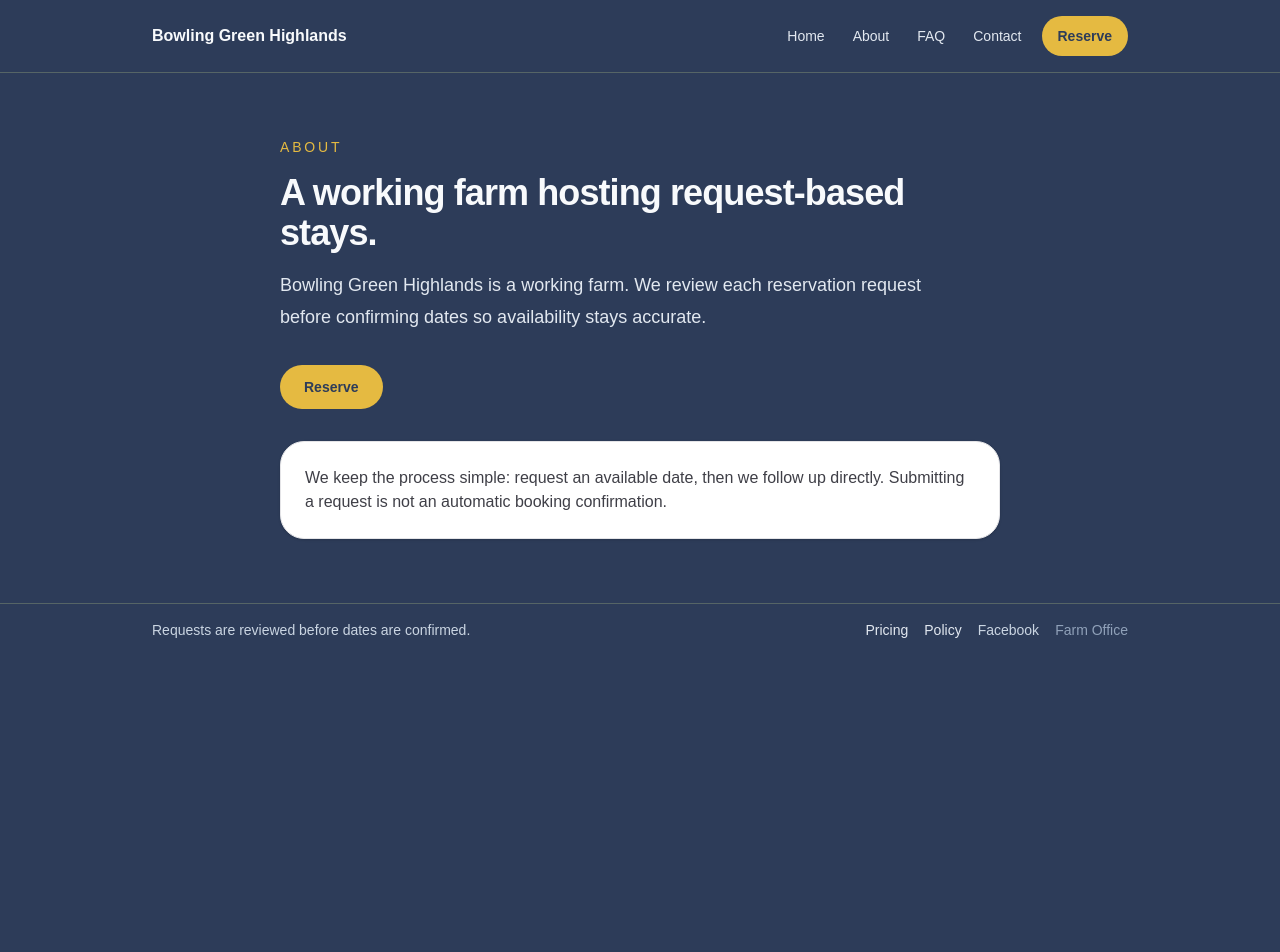
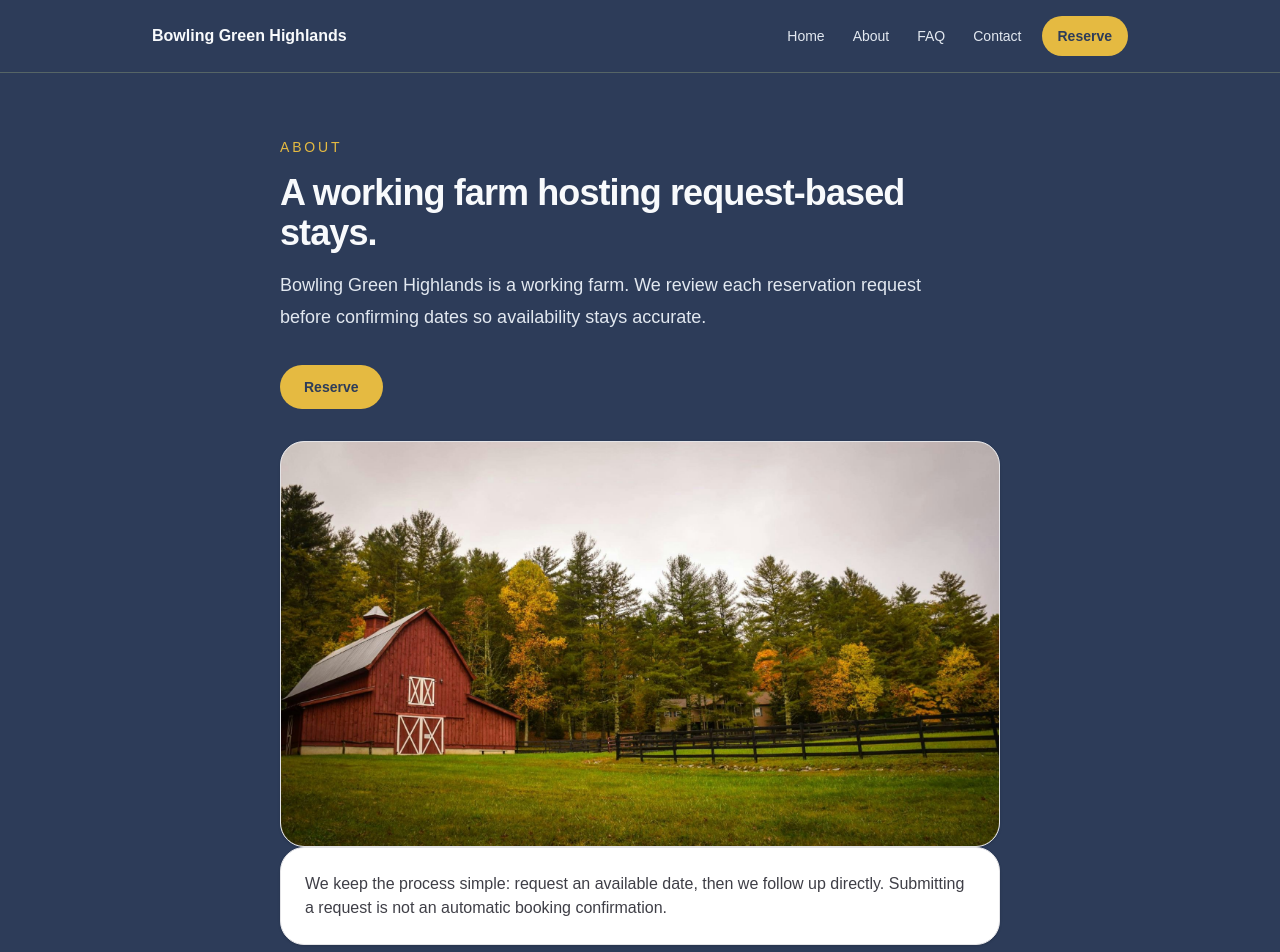
Before and after one commit to gacurl/bowling-green-highlands, a Next.js app: page /about in a window 1280 px wide. Shown: the top 952 px of the page. Before the commit the page ends 800 px from the top, so only its background shows below. Built offline with nearby package versions, Linux system fonts and the light colour scheme; no server answers.

Commit message:
Issue 7-5: Add basic public page images

```diff
--- a/app/about/page.tsx
+++ b/app/about/page.tsx
@@ -1,4 +1,5 @@
 import Link from "next/link";
+import Image from "next/image";
 import { PageShell } from "../components/page-shell";
 
 export default function AboutPage() {
@@ -17,6 +18,18 @@ export default function AboutPage() {
         </Link>
       }
     >
+      <section className="overflow-hidden rounded-3xl border border-zinc-200 bg-white shadow-sm">
+        <div className="relative aspect-[16/9] w-full">
+          <Image
+            src="/images/about-barn-pasture.jpg"
+            alt="Red barn and fenced pasture at Bowling Green Highlands."
+            fill
+            className="object-cover object-center"
+            sizes="(max-width: 640px) 100vw, (max-width: 1024px) 90vw, 960px"
+          />
+        </div>
+      </section>
+
       <section className="rounded-3xl border border-zinc-200 bg-white p-4 shadow-sm sm:p-6">
         <p className="text-sm text-zinc-700 sm:text-base">
           We keep the process simple: request an available date, then we follow up
```
Also changed, not shown: public/images/about-barn-pasture.jpg (added), public/images/hero-highland-calf-blue-bow.jpg (added).
